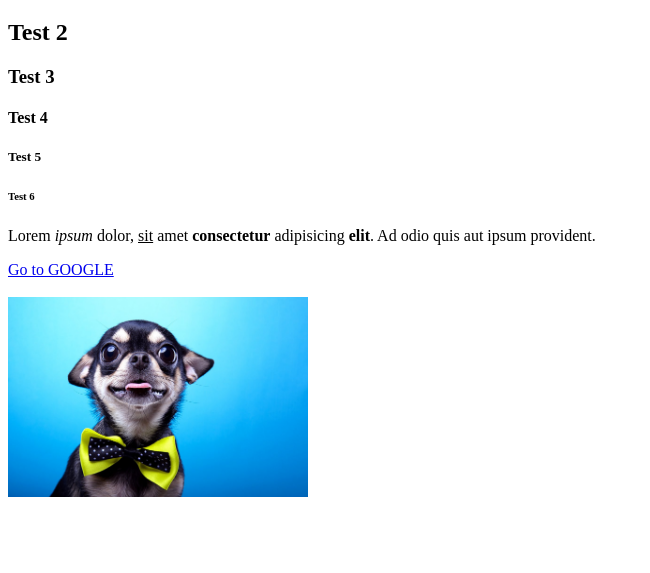
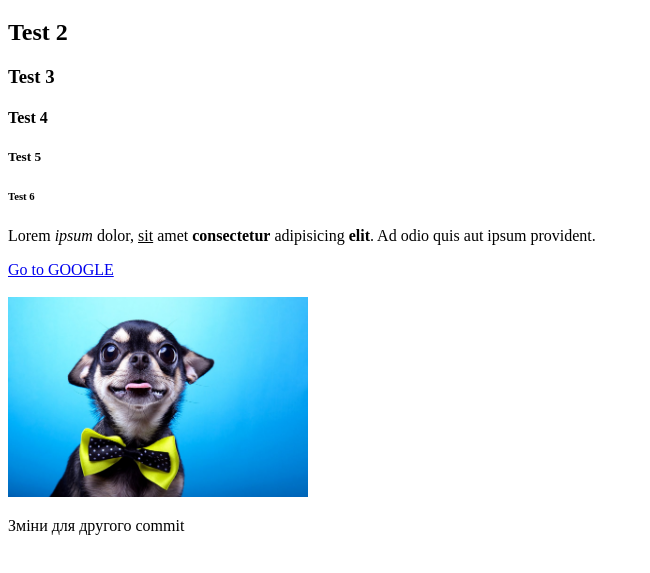
Before and after one commit to InnaBondarieva/HOME-01_24-04-2025, a plain HTML site: page index.html in a window 1280 px wide. Shown: the part 61-634 px from the top of the page, without its empty margins (0-650 px from the left). Drawn offline with Linux system fonts and the light colour scheme.

Commit message:
second commit

```diff
--- a/index.html
+++ b/index.html
@@ -16,5 +16,6 @@
         <br>
         <br>
         <img src="./images/chikhuakhua.jpg" width="300" height="200">
+        <p>Зміни для другого commit</p>
     </body>
 </html>
```
